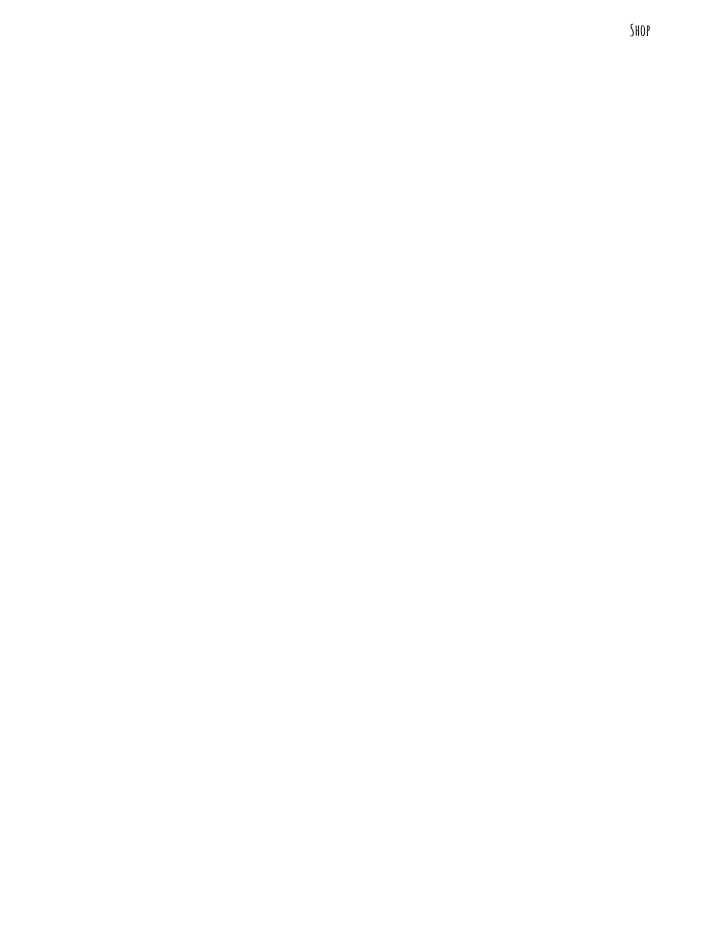
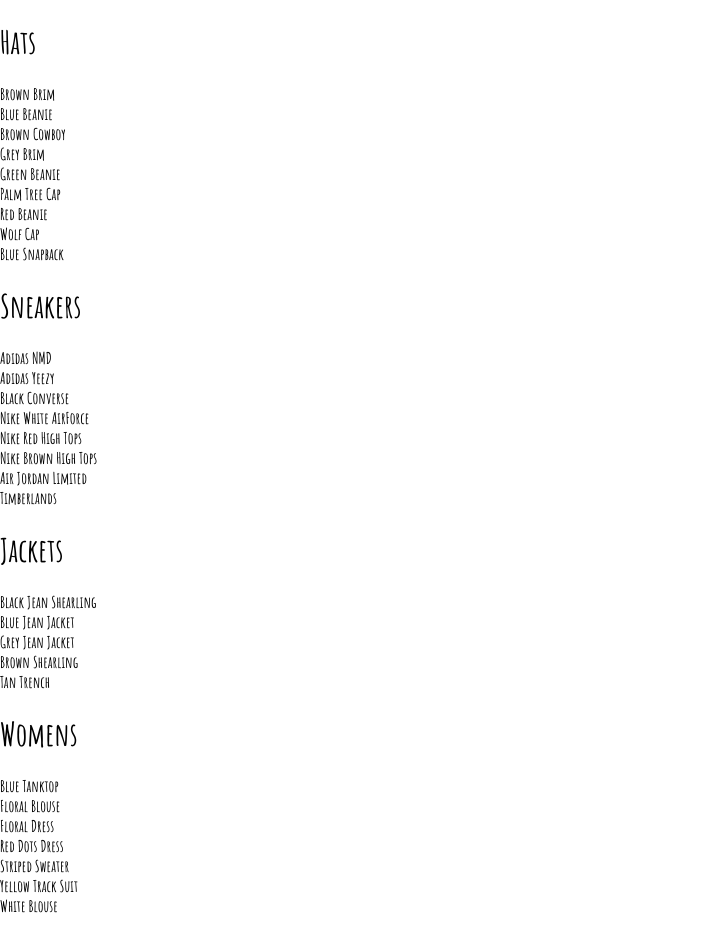
Before and after one commit to ajsaenz1091/e-commerce-v1, a React (Create React App) app: page /shop in a window 1280 px wide. Shown: the top 943 px of the page, without its empty margins (0-713 px from the left). Before the commit the page ends 800 px from the top, so only its background shows below. Built offline with nearby package versions, Linux system fonts and the light colour scheme; data requests are answered from the project's data file.

Commit message:
test passing data to Collection component

```diff
--- a/db.json
+++ b/db.json
@@ -1,3 +1,250 @@
 {
-    "cartItems": []
+    "cartItems": [],
+    "shopData": [
+        {
+        "id":1,
+        "title":"Hats",
+        "routeName":"hats",
+        "items":[
+                {
+                    "id":1,
+                    "name":"Brown Brim",
+                    "imageUrl":"https://i.ibb.co/ZYW3VTp/brown-brim.png",
+                    "price":25
+                },
+                {
+                    "id":2,
+                    "name":"Blue Beanie",
+                    "imageUrl":"https://i.ibb.co/ypkgK0X/blue-beanie.png",
+                    "price":18
+                },
+                {
+                    "id":3,
+                    "name":"Brown Cowboy",
+                    "imageUrl":"https://i.ibb.co/QdJwgmp/brown-cowboy.png",
+                    "price":35
+                },
+                {
+                    "id":4,
+                    "name":"Grey Brim",
+                    "imageUrl":"https://i.ibb.co/RjBLWxB/grey-brim.png",
+                    "price":25
+                },
+                {
+                    "id":5,
+                    "name":"Green Beanie",
+                    "imageUrl":"https://i.ibb.co/YTjW3vF/green-beanie.png",
+                    "price":18
+                },
+                {
+                    "id":6,
+                    "name":"Palm Tree Cap",
+                    "imageUrl":"https://i.ibb.co/rKBDvJX/palm-tree-cap.png",
+                    "price":14
+                },
+                {
+                    "id":7,
+                    "name":"Red Beanie",
+                    "imageUrl":"https://i.ibb.co/bLB646Z/red-beanie.png",
+                    "price":18
+                },
+                {
+                    "id":8,
+                    "name":"Wolf Cap",
+                    "imageUrl":"https://i.ibb.co/1f2nWMM/wolf-cap.png",
+                    "price":14
+                },
+                {
+                    "id":9,
+                    "name":"Blue Snapback",
+                    "imageUrl":"https://i.ibb.co/X2VJP2W/blue-snapback.png",
+                    "price":16
+                }
+            ]
+        },
+        {
+        "id":2,
+        "title":"Sneakers",
+        "routeName":"sneakers",
+        "items":[
+               {
+                  "id":1,
+                  "name":"Adidas NMD",
+                  "imageUrl":"https://i.ibb.co/0s3pdnc/adidas-nmd.png",
+                  "price":220
+               },
+               {
+                  "id":2,
+                  "name":"Adidas Yeezy",
+                  "imageUrl":"https://i.ibb.co/dJbG1cT/yeezy.png",
+                  "price":280
+               },
+               {
+                  "id":3,
+                  "name":"Black Converse",
+                  "imageUrl":"https://i.ibb.co/bPmVXyP/black-converse.png",
+                  "price":110
+               },
+               {
+                  "id":4,
+                  "name":"Nike White AirForce",
+                  "imageUrl":"https://i.ibb.co/1RcFPk0/white-nike-high-tops.png",
+                  "price":160
+               },
+               {
+                  "id":5,
+                  "name":"Nike Red High Tops",
+                  "imageUrl":"https://i.ibb.co/QcvzydB/nikes-red.png",
+                  "price":160
+               },
+               {
+                  "id":6,
+                  "name":"Nike Brown High Tops",
+                  "imageUrl":"https://i.ibb.co/fMTV342/nike-brown.png",
+                  "price":160
+               },
+               {
+                  "id":7,
+                  "name":"Air Jordan Limited",
+                  "imageUrl":"https://i.ibb.co/w4k6Ws9/nike-funky.png",
+                  "price":190
+               },
+               {
+                  "id":8,
+                  "name":"Timberlands",
+                  "imageUrl":"https://i.ibb.co/Mhh6wBg/timberlands.png",
+                  "price":200
+               }
+            ]
+        },
+        {
+        "id":3,
+        "title":"Jackets",
+        "routeName":"jackets",
+        "items":[
+                {
+                    "id":1,
+                    "name":"Black Jean Shearling",
+                    "imageUrl":"https://i.ibb.co/XzcwL5s/black-shearling.png",
+                    "price":125
+                },
+                {
+                    "id":2,
+                    "name":"Blue Jean Jacket",
+                    "imageUrl":"https://i.ibb.co/mJS6vz0/blue-jean-jacket.png",
+                    "price":90
+                },
+                {
+                    "id":3,
+                    "name":"Grey Jean Jacket",
+                    "imageUrl":"https://i.ibb.co/N71k1ML/grey-jean-jacket.png",
+                    "price":90
+                },
+                {
+                    "id":4,
+                    "name":"Brown Shearling",
+                    "imageUrl":"https://i.ibb.co/s96FpdP/brown-shearling.png",
+                    "price":165
+                },
+                {
+                    "id":5,
+                    "name":"Tan Trench",
+                    "imageUrl":"https://i.ibb.co/M6hHc3F/brown-trench.png",
+                    "price":185
+                }
+            ]
+        },
+        {
+        "id":4,
+        "title":"Womens",
+        "routeName":"womens",
+        "items":[
+                {
+                    "id":1,
+                    "name":"Blue Tanktop",
+                    "imageUrl":"https://i.ibb.co/7CQVJNm/blue-tank.png",
+                    "price":25
+                },
+                {
+                    "id":2,
+                    "name":"Floral Blouse",
+                    "imageUrl":"https://i.ibb.co/4W2DGKm/floral-blouse.png",
+                    "price":20
+                },
+                {
+                    "id":3,
+                    "name":"Floral Dress",
+                    "imageUrl":"https://i.ibb.co/KV18Ysr/floral-skirt.png",
+                    "price":80
+                },
+                {
+                    "id":4,
+                    "name":"Red Dots Dress",
+                    "imageUrl":"https://i.ibb.co/N3BN1bh/red-polka-dot-dress.png",
+                    "price":80
+                },
+                {
+                    "id":5,
+                    "name":"Striped Sweater",
+                    "imageUrl":"https://i.ibb.co/KmSkMbH/striped-sweater.png",
+                    "price":45
+                },
+                {
+                    "id":6,
+                    "name":"Yellow Track Suit",
+                    "imageUrl":"https://i.ibb.co/v1cvwNf/yellow-track-suit.png",
+                    "price":135
+                },
+                {
+                    "id":7,
+                    "name":"White Blouse",
+                    "imageUrl":"https://i.ibb.co/qBcrsJg/white-vest.png",
+                    "price":20
+                }
+            ]
+        },
+        {
+        "id":5,
+        "title":"Mens",
+        "routeName":"mens",
+        "items":[
+                {
+                    "id":1,
+                    "name":"Camo Down Vest",
+                    "imageUrl":"https://i.ibb.co/xJS0T3Y/camo-vest.png",
+                    "price":325
+                },
+                {
+                    "id":2,
+                    "name":"Floral T-shirt",
+                    "imageUrl":"https://i.ibb.co/qMQ75QZ/floral-shirt.png",
+                    "price":20
+                },
+                {
+                    "id":3,
+                    "name":"Black & White Longsleeve",
+                    "imageUrl":"https://i.ibb.co/55z32tw/long-sleeve.png",
+                    "price":25
+                },
+                {
+                    "id":4,
+                    "name":"Pink T-shirt",
+                    "imageUrl":"https://i.ibb.co/RvwnBL8/pink-shirt.png",
+                    "price":25
+                },
+                {
+                    "id":5,
+                    "name":"Jean Long Sleeve",
+                    "imageUrl":"https://i.ibb.co/VpW4x5t/roll-up-jean-shirt.png",
+                    "price":40
+                },
+                {
+                    "id":6,
+                    "name":"Burgundy T-shirt",
+                    "imageUrl":"https://i.ibb.co/mh3VM1f/polka-dot-shirt.png",
+                    "price":25
+                }
+            ]
+        }
+    ]
 }
--- /dev/null
+++ b/src/Components/collection/Collection.js
@@ -0,0 +1,24 @@
+import React from 'react'
+
+import './Collection.styles.scss'
+
+
+const Collection = ({title, items}) => {
+
+    const renderCollectionItems = () => {
+        return items.map((item) => {
+           return <div key={item.id}>{item.name}</div> // return <CollectionItem />
+        })
+    }
+
+    return (
+        <div className="collection">
+            <h1 className="title">{title}</h1>
+            <div className="preview">
+                {renderCollectionItems()}
+            </div>
+        </div>
+    )
+}
+
+export default Collection
--- a/src/pages/App.js
+++ b/src/pages/App.js
@@ -13,9 +13,6 @@ const App = () => {
   return (
     <div className="App">
       <Switch>
-        <Route exact path="/shop/hats">
-          <Hats />
-        </Route>
         <Route exact path="/cart">
           <Cart />
         </Route>
--- a/src/pages/Shop.js
+++ b/src/pages/Shop.js
@@ -1,10 +1,25 @@
-import React from 'react';
+import React, {useState, useEffect} from 'react';
+
+import Collection from '../Components/collection/Collection'
 
 const Shop = () => {
 
+    const [collections, setCollection] = useState([])
+    const [url, setUrl] = useState('http://localhost:3001/shopData')
+
+    useEffect(() => {
+      fetch(url)
+      .then(res => res.json())
+      .then(data => setCollection(data))
+    }, [url])
+
+    const renderCollections = () => {
+      return collections.map(collection => <Collection key={collections.id} {...collection}/>)
+    }
+
     return (
-        <div className='homepage'>
-          Shop
+        <div className='shop-page'>
+          {renderCollections()}
         </div>
     )
 }
```
Also changed, not shown: src/Components/collection-item/CollectionItem.js (added, +13 -0 lines), src/Components/collection-item/CollectionItem.styles.scss (added), src/Components/collection/Collection.styles.scss (added).
